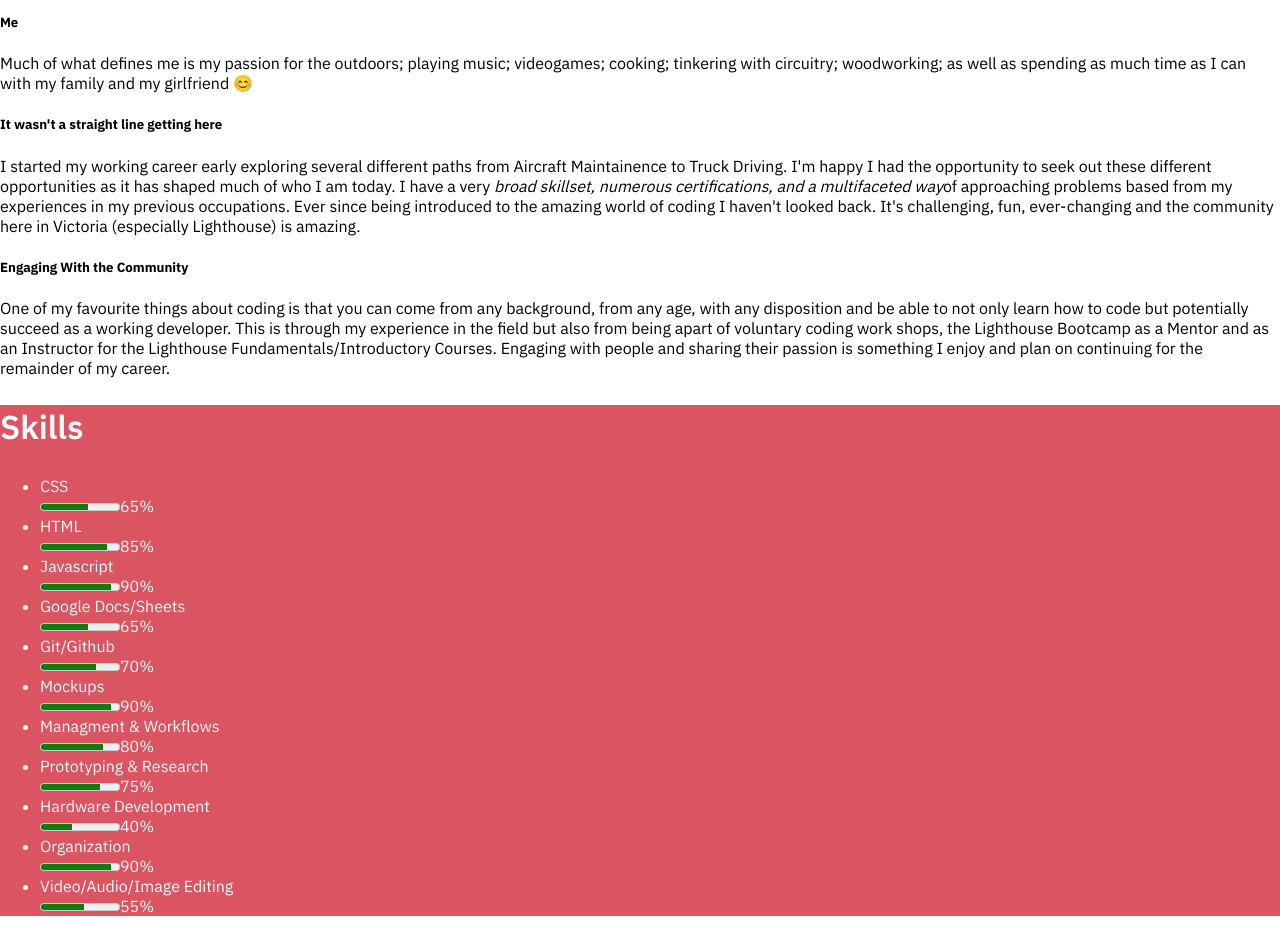
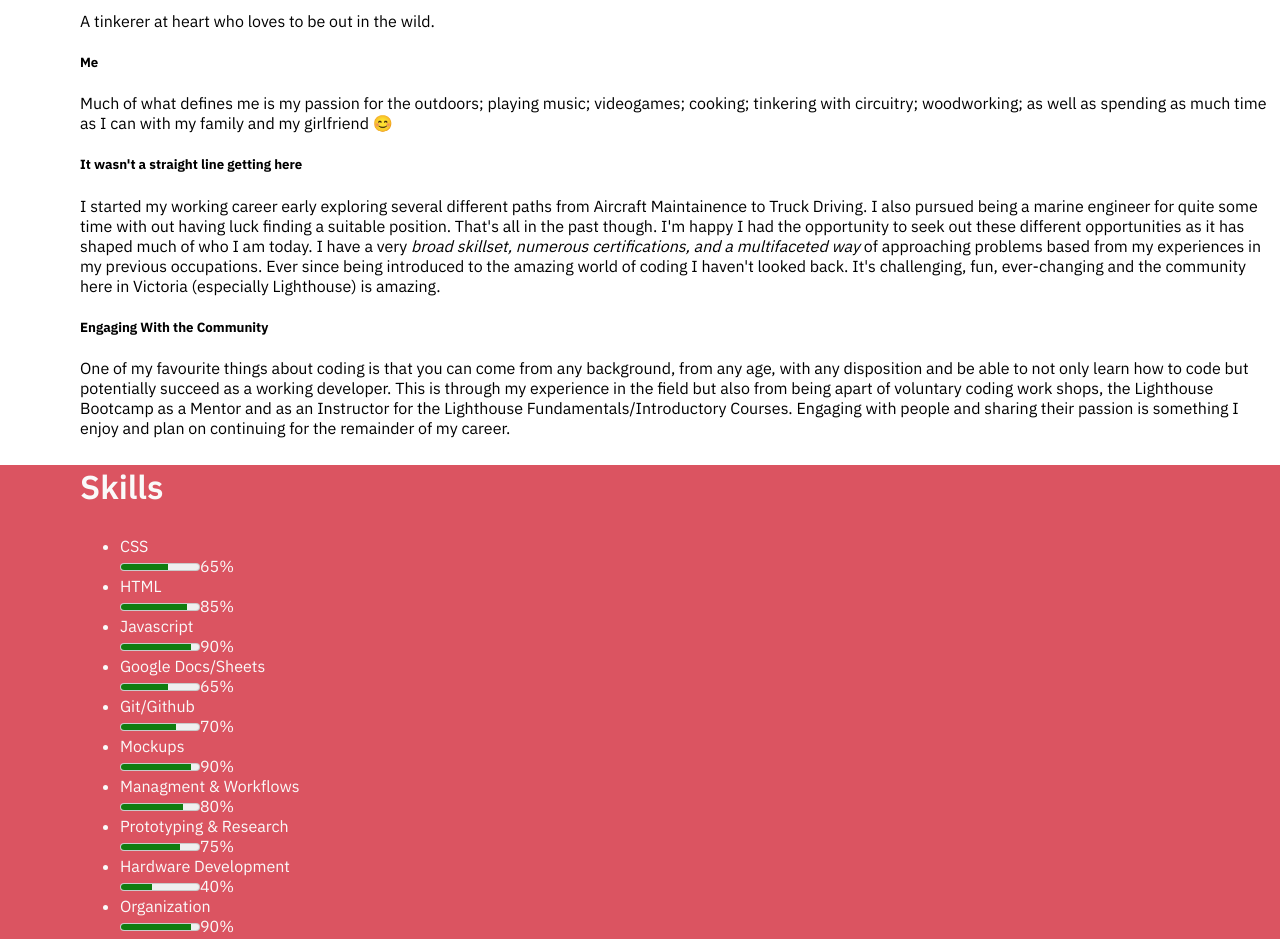
Before and after one commit to patricksimonian/personal-resume, a plain HTML site: page index.html in a window 1280 px wide. Shown: the part 596-1535 px from the top of the page. Drawn offline with Linux system fonts and the light colour scheme.

Commit message:
adjust content in index html and add padding to containers

```diff
--- a/index.html
+++ b/index.html
@@ -42,10 +42,12 @@
       <div>
         <h5>It wasn't a straight line getting here</h5>
         <p>I started my working career early exploring several different
-        paths from Aircraft Maintainence to Truck Driving.
+        paths from Aircraft Maintainence to Truck Driving. I also pursued being
+        a marine engineer for quite some time with out having luck finding a suitable
+        position. That's all in the past though.
         I'm happy I had the opportunity to seek out these different opportunities
         as it has shaped much of who I am today. I have a very <em>broad
-        skillset, numerous certifications, and a multifaceted way</em>of approaching
+        skillset, numerous certifications, and a multifaceted way</em> of approaching
         problems based from my experiences in my previous occupations.
         Ever since being introduced to the amazing world of coding I haven't
         looked back. It's challenging, fun, ever-changing and the community
--- a/style.css
+++ b/style.css
@@ -26,6 +26,17 @@ body {
 }
 
 /* specific styles */
+#header-main,
+#about,
+#skills,
+#experience,
+#contact {
+  padding-left: 80px;
+}
+/* HEADER stylings */
+#header-main {
+  padding-top: 40px;
+}
 #header-main a {
   text-transform: uppercase;
 }
@@ -39,7 +50,18 @@ body {
   font-size: 16px;
   font-weight: 400;
 }
+/* about section*/
+#about {
 
+}
+/* skills */
+#skills {
+
+}
+/* experience */
+#experience {
+
+}
 /* contact section */
 #contact {
   color: #E3F2FD;
```
